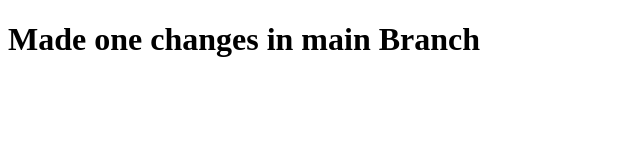
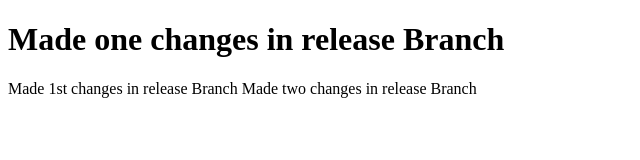
Before and after one commit to MarazinAsfak/TRY-Whole-With-Git-Destop, a plain HTML site: page index.html in a window 1280 px wide. Shown: the whole page, without its empty margins (0-640 px from the left). Drawn offline with Linux system fonts and the light colour scheme.

Commit message:
made two chnages in release branch

```diff
--- a/index.html
+++ b/index.html
@@ -8,7 +8,12 @@
 <body>
 
 
-    <h1>Made one changes in main Branch</h1>
+    <h1>Made one changes in release Branch</h1>
+<!-- here release branch made by me two changes -->
+    <span>Made 1st changes in release Branch</span>
+    <span>Made two changes in release Branch</span>
+
+
 
 
 
```
